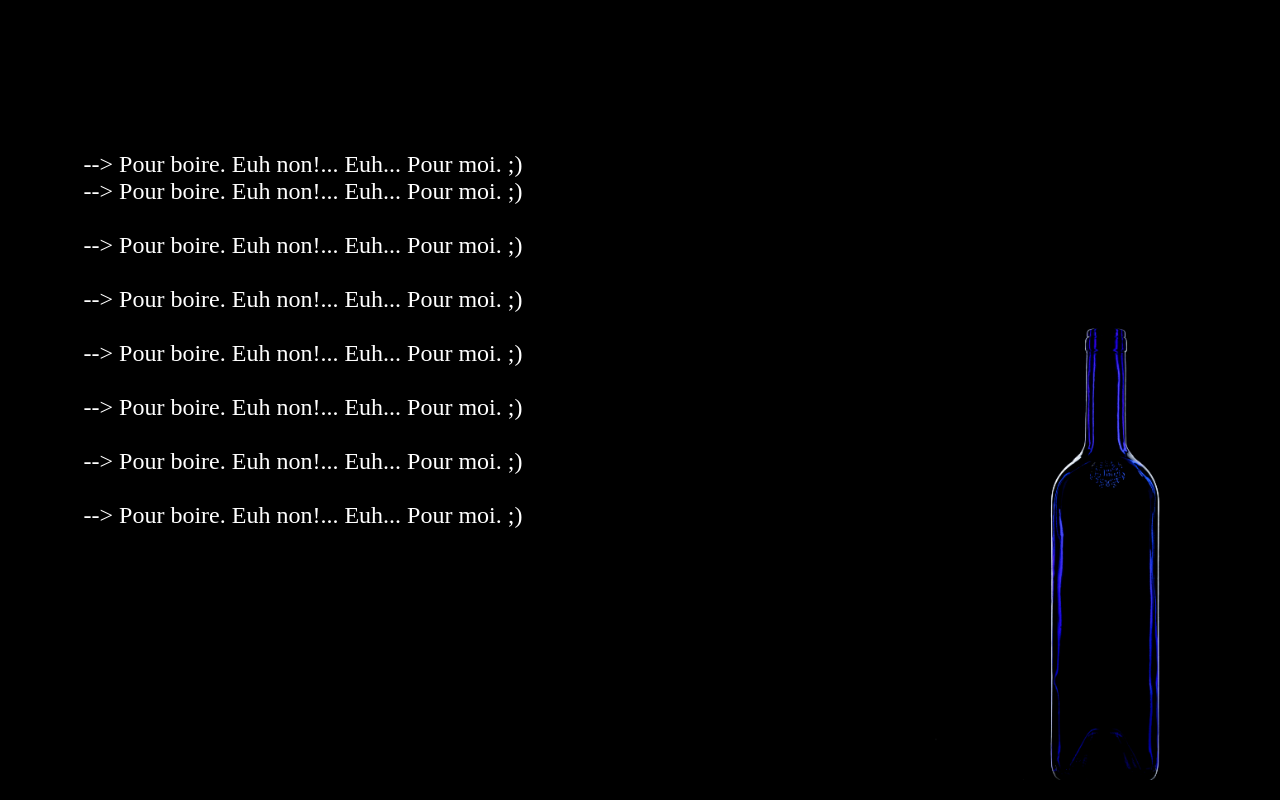
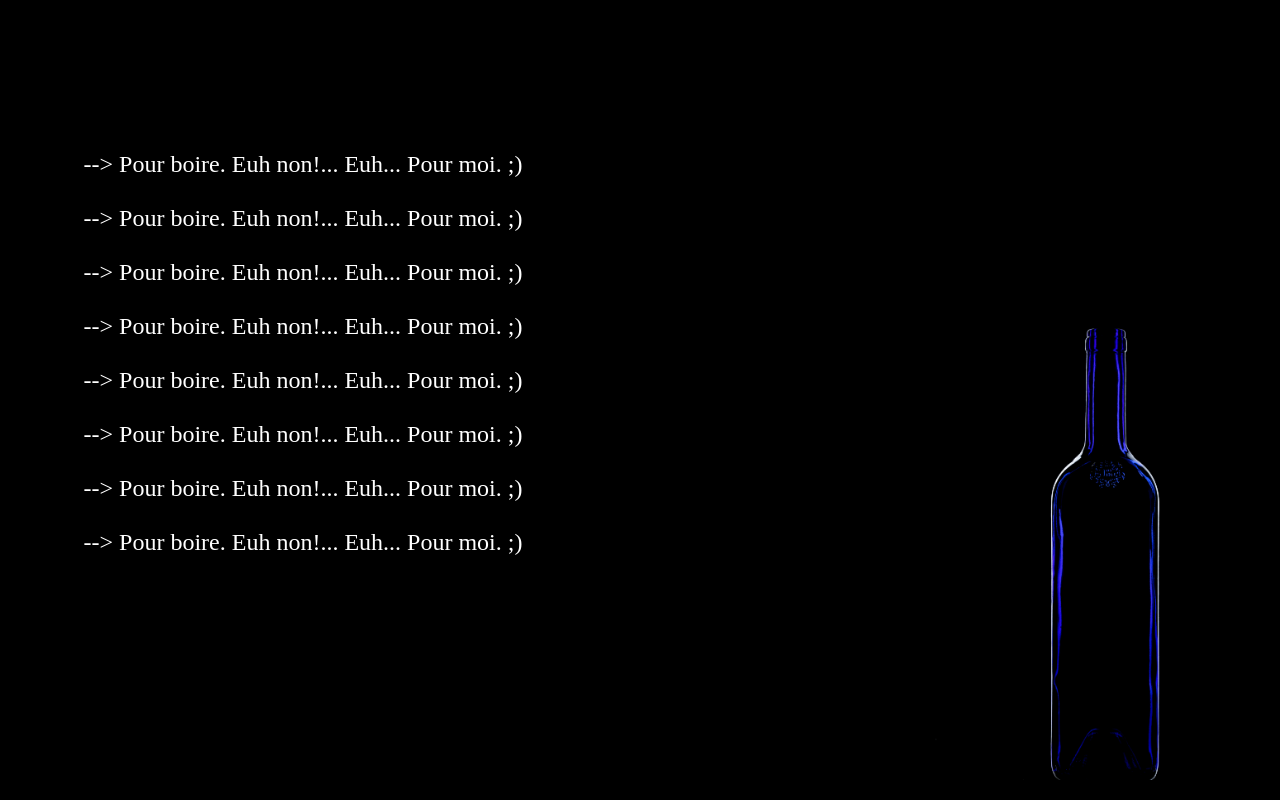
Before and after one commit to kinmonk/aboire, a plain HTML site: page index.html in a window 1280 px wide. Drawn offline with Linux system fonts and the light colour scheme.

Commit message:
Update index.html

```diff
--- a/index.html
+++ b/index.html
@@ -14,7 +14,7 @@
 	</STYLE>
 </HEAD>
 <BODY LANG="fr-FR" DIR="LTR">
-<P STYLE="margin-left: 2cm; margin-top: 4cm;"><font color="white" size="5pt">--> Pour boire. Euh non!... Euh... Pour moi. ;)<BR>
+<P STYLE="margin-left: 2cm; margin-top: 4cm;"><font color="white" size="5pt">--> Pour boire. Euh non!... Euh... Pour moi. ;)<BR><BR>
 --> Pour boire. Euh non!... Euh... Pour moi. ;)<BR><BR>
 --> Pour boire. Euh non!... Euh... Pour moi. ;)<BR><BR>
 --> Pour boire. Euh non!... Euh... Pour moi. ;)<BR><BR>
```
